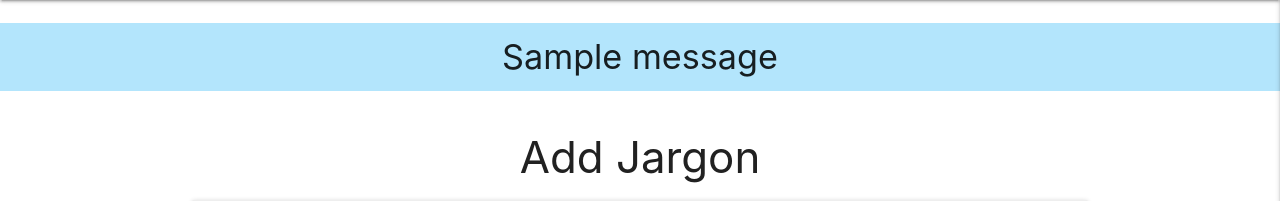
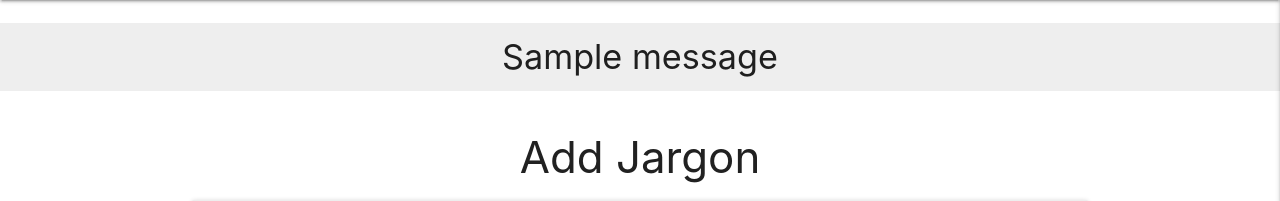
Before and after one commit to Code-Institute-Submissions/martinjohnson26-Milestone3, a Flask app: page /add_jargon in a window 1280 px wide. Shown: the part 64-265 px from the top of the page. Run offline with Flask 2, Linux system fonts and the light colour scheme; one stand-in notice (Sample message) is shown; a database or web service that is not in the repository returns one stand-in record (values such as "Sample title"); some libraries are stand-ins or nearby versions.

```diff
--- a/templates/add_jargon.html
+++ b/templates/add_jargon.html
@@ -49,7 +49,7 @@
         <!-- creation date -->
         <div class="row">
             <div class="input-field col s12">
-                <i class="fas fa-calendar-alt prefix  grey lighten-3"></i>
+                <i class="fas fa-calendar-alt prefix grey-text text-darken-4"></i>
                 <input id="creation_date" name="creation_date"  type="text" class=" datepicker validate"
                     required>
                 <label for="creation_date">Creation Date</label>
--- a/templates/base.html
+++ b/templates/base.html
@@ -56,7 +56,7 @@
         {% if messages %}
             {% for message in messages %}
                 <div class="row flashes">
-                    <h4 class="light-blue lighten-4 center-align">{{ message }}</h4>
+                    <h4 class="grey lighten-3 center-align">{{ message }}</h4>
                 </div>
             {% endfor %}
         {% endif %}
```
